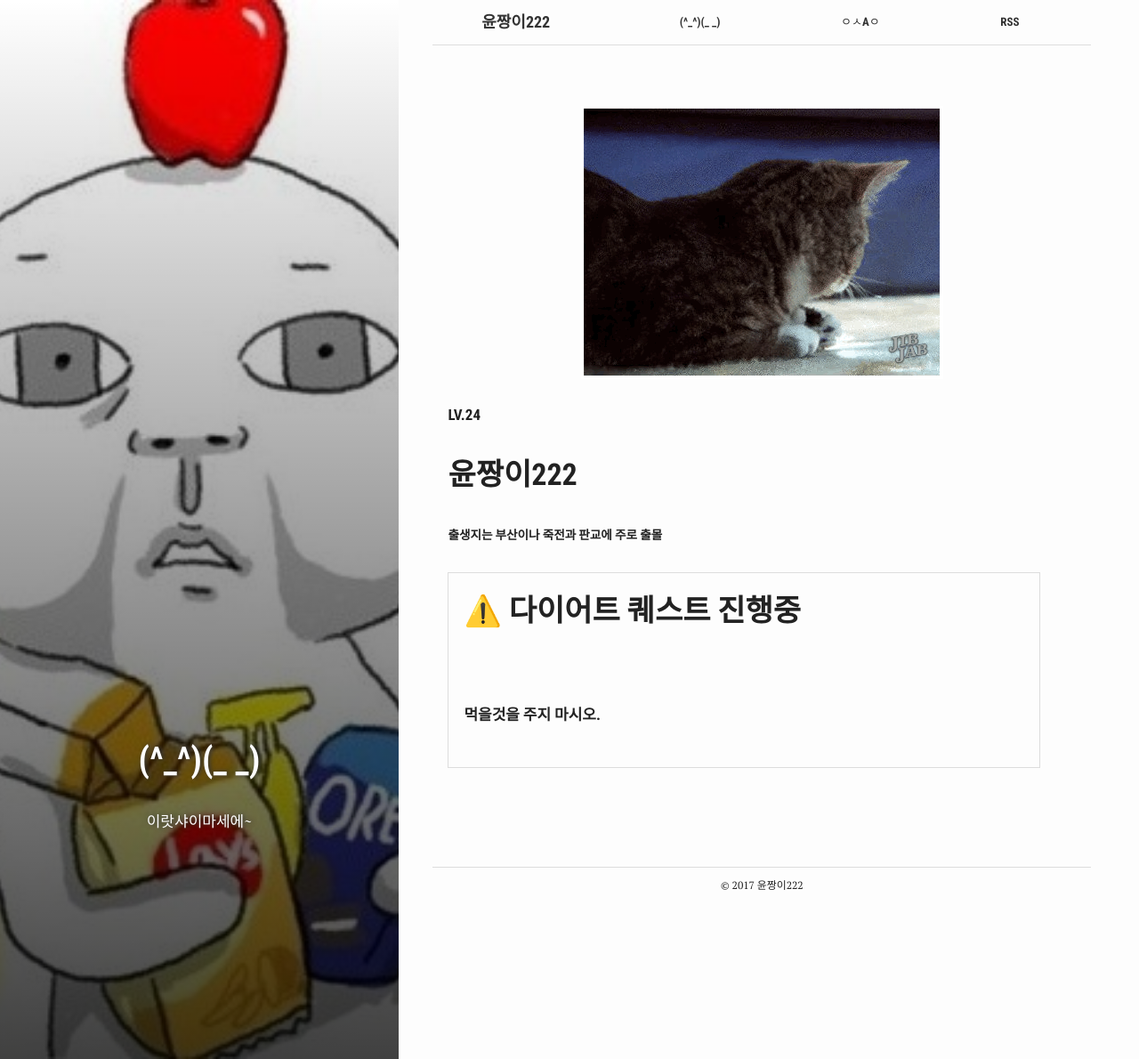
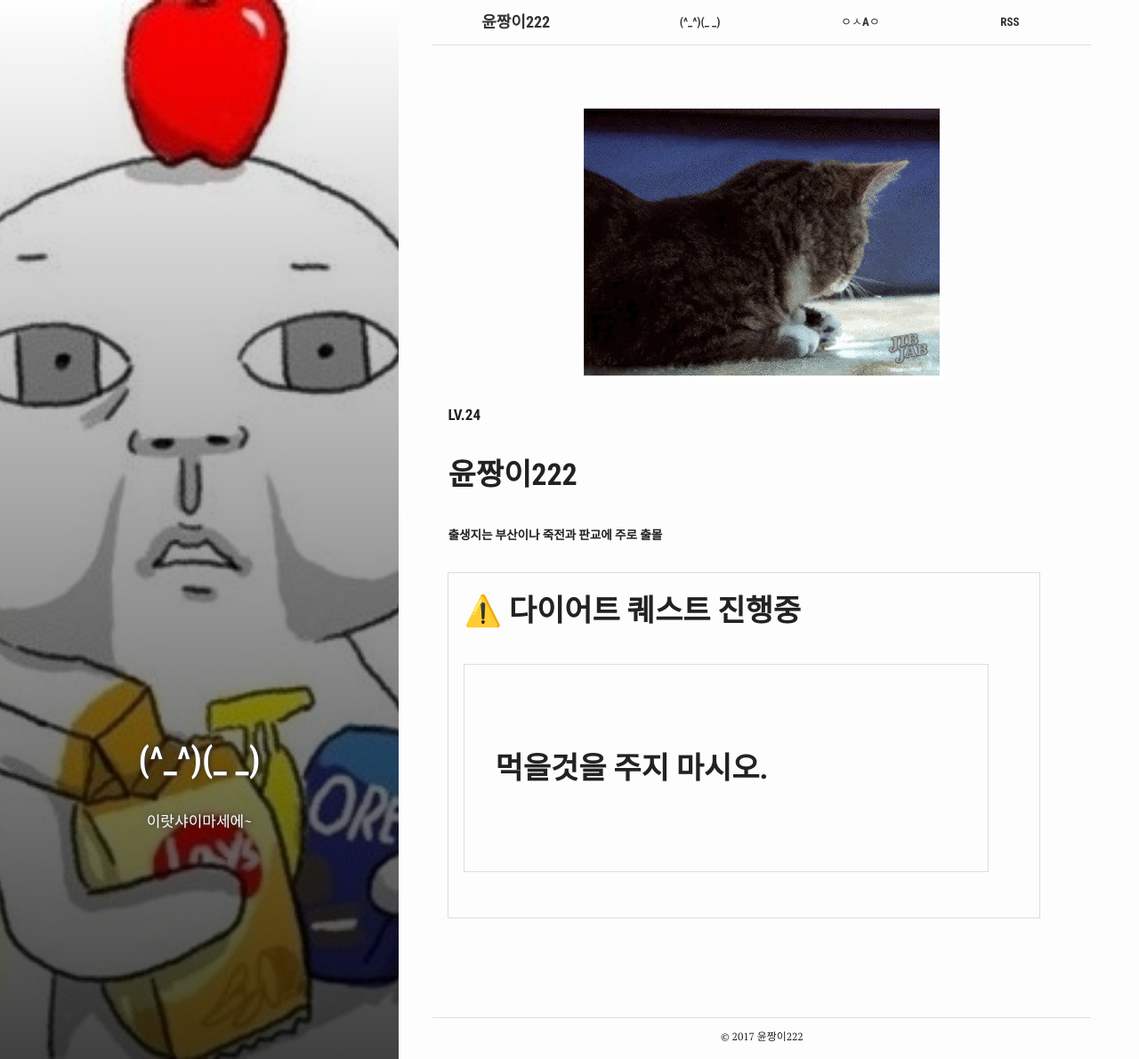
Before and after one commit to yunzzang222/queserasera_zz, a Jekyll site: the page built from (^_^)(_ _).md, in a window 1280 px wide and 1190 px high. Shown: the whole window at 89% size. Built offline with Jekyll 4.4.1, drawn with Linux system fonts in a browser that asks for light colours.

Commit message:
Update (^_^)(_ _).md

```diff
--- a/(^_^)(_ _).md
+++ b/(^_^)(_ _).md
@@ -20,5 +20,6 @@ active: (^_^)(_ _)
 
 
 <blockquote>
-  <p> <h1> ⚠️ 다이어트 퀘스트 진행중 <p>
-  <h5>         먹을것을 주지 마시오.
+  <h1> ⚠️ 다이어트 퀘스트 진행중
+  <blockquote>
+  <h5>먹을것을 주지 마시오.
```
